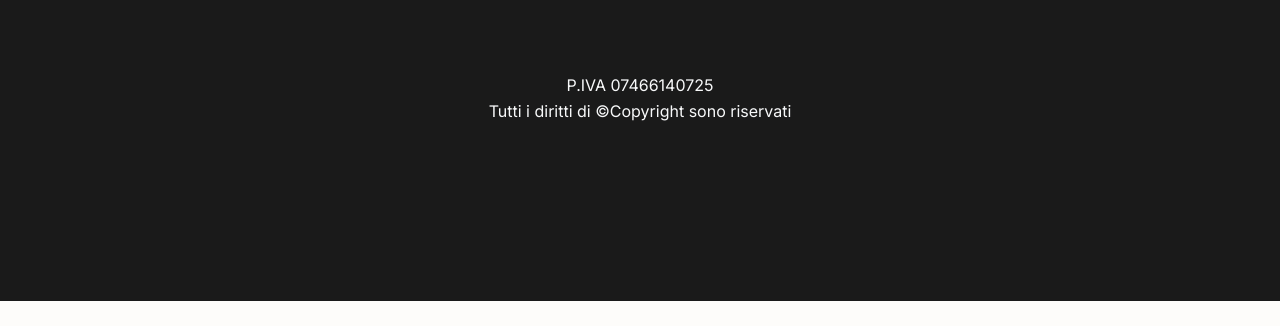
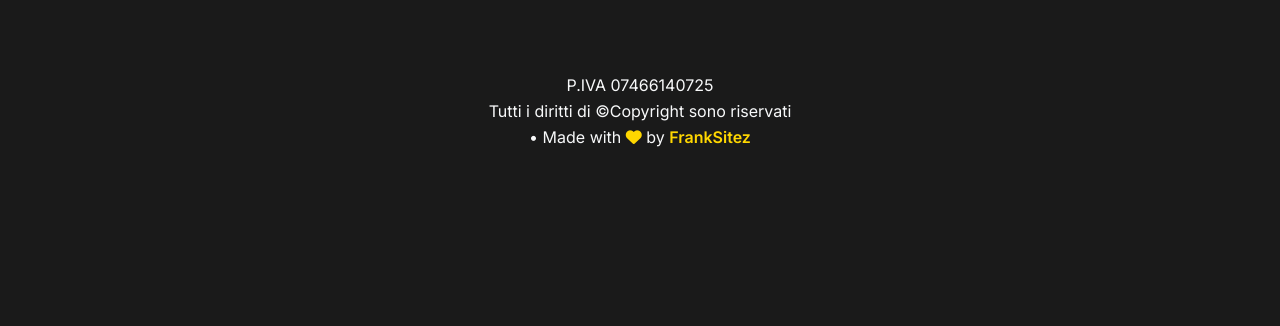
Before and after one commit to NullMC/MenuAngolettoBitritto, a plain HTML site: page index.html in a window 1280 px wide. Shown: the part 3803-4129 px from the top of the page. Before the commit the page ends 4104 px from the top, so only its background shows below. Drawn offline with nearby package versions, Linux system fonts and the light colour scheme.

Commit message:
added creator reference

```diff
--- a/index.html
+++ b/index.html
@@ -1250,6 +1250,9 @@
                     <li class="contacts">
                         Tutti i diritti di &copyCopyright sono riservati
                     </li>
+                    <li class="contacts">
+                        • Made with <i class="fas fa-heart" style="color: var(--gold);"></i> by <a style="color: var(--gold); text-decoration: none;" href="https://franksitez.com" target="_blank"><b>FrankSitez</b></a>
+                    </li>
                 </ul>
             </div>
         </div>
```
